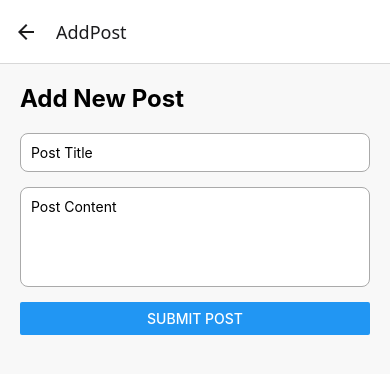
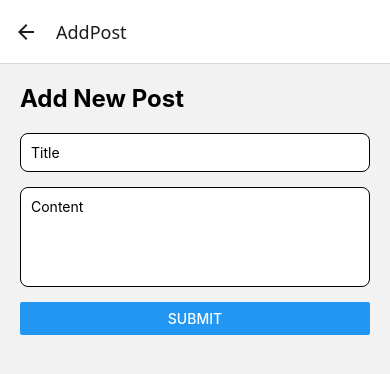
Before and after one commit to Mostak-Ahmmed/MyNativeApp, a React Native app: screen /AddPost in a window 390 px wide. Shown: the top 374 px of the page. Built offline with nearby package versions, Linux system fonts and the light colour scheme.

Commit message:
Initial commit of MyApp React Native project

```diff
--- a/App.tsx
+++ b/App.tsx
@@ -1,8 +1,14 @@
 import React from 'react';
 import AppNavigator from './src/navigation/AppNavigator';
+import { Provider } from 'react-redux';
+import { store } from './src/redux/store';
 
 const App = () => {
-  return <AppNavigator />;
+  return (
+    <Provider store={store}>
+      <AppNavigator />
+    </Provider>
+  );
 };
 
 export default App;
--- a/package.json
+++ b/package.json
@@ -13,12 +13,15 @@
     "@react-native/new-app-screen": "0.80.1",
     "@react-navigation/native": "^7.1.14",
     "@react-navigation/native-stack": "^7.3.21",
+    "@reduxjs/toolkit": "^2.8.2",
     "react": "19.1.0",
     "react-native": "0.80.1",
     "react-native-gesture-handler": "^2.27.1",
     "react-native-reanimated": "^3.18.0",
     "react-native-safe-area-context": "^5.5.2",
-    "react-native-screens": "^4.11.1"
+    "react-native-screens": "^4.11.1",
+    "react-redux": "^9.2.0",
+    "uuid": "^11.1.0"
   },
   "devDependencies": {
     "@babel/core": "^7.25.2",
@@ -34,6 +37,7 @@
     "@types/jest": "^29.5.13",
     "@types/react": "^19.1.0",
     "@types/react-test-renderer": "^19.1.0",
+    "@types/uuid": "^10.0.0",
     "eslint": "^8.19.0",
     "jest": "^29.6.3",
     "prettier": "2.8.8",
--- /dev/null
+++ b/src/redux/features/postSlice.ts
@@ -0,0 +1,28 @@
+import { createSlice, PayloadAction } from '@reduxjs/toolkit';
+
+type Post = {
+  id: string;
+  title: string;
+  content: string;
+};
+
+type PostState = {
+  list: Post[];
+};
+
+const initialState: PostState = {
+  list: [],
+};
+
+const postSlice = createSlice({
+  name: 'posts',
+  initialState,
+  reducers: {
+    addPost: (state, action: PayloadAction<Post>) => {
+      state.list.push(action.payload);
+    },
+  },
+});
+
+export const { addPost } = postSlice.actions;
+export default postSlice.reducer;
--- /dev/null
+++ b/src/redux/store.ts
@@ -0,0 +1,11 @@
+import { configureStore } from '@reduxjs/toolkit';
+import postReducer from './features/postSlice';
+
+export const store = configureStore({
+  reducer: {
+    posts: postReducer,
+  },
+});
+
+export type RootState = ReturnType<typeof store.getState>;
+export type AppDispatch = typeof store.dispatch;
--- a/src/screens/AddPostScreen.tsx
+++ b/src/screens/AddPostScreen.tsx
@@ -1,57 +1,51 @@
 import React, { useState } from 'react';
-import {
-  View,
-  Text,
-  TextInput,
-  Button,
-  StyleSheet,
-  Alert,
-} from 'react-native';
+import { View, Text, TextInput, Button, StyleSheet, Alert } from 'react-native';
+import { useDispatch } from 'react-redux';
+import { addPost } from '../redux/features/postSlice';
 import { NativeStackScreenProps } from '@react-navigation/native-stack';
 import { RootStackParamList } from '../navigation/AppNavigator';
+import { v4 as uuidv4 } from 'uuid';
 
 type Props = NativeStackScreenProps<RootStackParamList, 'AddPost'>;
 
 const AddPostScreen = ({ navigation }: Props) => {
   const [title, setTitle] = useState('');
   const [content, setContent] = useState('');
+  const dispatch = useDispatch();
 
-  const handlePostSubmit = () => {
+  const handleSubmit = () => {
     if (!title || !content) {
-      Alert.alert('Error', 'Please fill in both fields!');
+      Alert.alert('Error', 'All fields are required!');
       return;
     }
 
-    Alert.alert('Post Added', `Title: ${title}\nContent: ${content}`);
-    // Clear inputs
-    setTitle('');
-    setContent('');
+    console.log("Adding Post:", title, content);
 
-    // Optionally go back to home
+
+    dispatch(addPost({ id: Date.now().toString(), title, content }));
+
+    Alert.alert('Success', 'Post added!');
     navigation.goBack();
   };
 
   return (
     <View style={styles.container}>
       <Text style={styles.title}>Add New Post</Text>
-
       <TextInput
+        placeholder="Title"
         style={styles.input}
-        placeholder="Post Title"
         value={title}
         onChangeText={setTitle}
       />
-
       <TextInput
+        placeholder="Content"
         style={[styles.input, styles.textArea]}
-        placeholder="Post Content"
+        value={content}
+        onChangeText={setContent}
         multiline
         numberOfLines={5}
-        value={content}
-        onChangeText={setContent}
       />
-
-      <Button title="Submit Post" onPress={handlePostSubmit} />
+      <Button title="Submit" onPress={handleSubmit} />
     </View>
   );
 };
@@ -59,14 +53,13 @@ const AddPostScreen = ({ navigation }: Props) => {
 export default AddPostScreen;
 
 const styles = StyleSheet.create({
-  container: { flex: 1, padding: 20, backgroundColor: '#f8f8f8' },
+  container: { flex: 1, padding: 20 },
   title: { fontSize: 24, fontWeight: 'bold', marginBottom: 20 },
   input: {
     borderWidth: 1,
-    borderColor: '#aaa',
-    borderRadius: 8,
     padding: 10,
     marginBottom: 15,
+    borderRadius: 8,
     backgroundColor: '#fff',
   },
   textArea: {
--- a/src/screens/HomeScreen.tsx
+++ b/src/screens/HomeScreen.tsx
@@ -1,17 +1,32 @@
 import React from 'react';
-import { View, Text, StyleSheet, Button } from 'react-native';
+import { View, Text, Button, StyleSheet, FlatList } from 'react-native';
 import { NativeStackScreenProps } from '@react-navigation/native-stack';
 import { RootStackParamList } from '../navigation/AppNavigator';
+import { useSelector } from 'react-redux';
+import { RootState } from '../redux/store';
 
 type Props = NativeStackScreenProps<RootStackParamList, 'Home'>;
 
 const HomeScreen = ({ route, navigation }: Props) => {
   const { username } = route.params;
+  const posts = useSelector((state: RootState) => state.posts.list);
 
   return (
     <View style={styles.container}>
       <Text style={styles.title}>Welcome, {username}!</Text>
-      <Button title="➕ Add New Post" onPress={() => navigation.navigate('AddPost')} />
+      <Button title="Add Post" onPress={() => navigation.navigate('AddPost')} />
+
+      <Text style={styles.subtitle}>Your Posts:</Text>
+      <FlatList
+        data={posts}
+        keyExtractor={(item) => item.id}
+        renderItem={({ item }) => (
+          <View style={styles.postCard}>
+            <Text style={styles.postTitle}>{item.title}</Text>
+            <Text>{item.content}</Text>
+          </View>
+        )}
+      />
     </View>
   );
 };
@@ -19,6 +34,18 @@ const HomeScreen = ({ route, navigation }: Props) => {
 export default HomeScreen;
 
 const styles = StyleSheet.create({
-  container: { flex: 1, justifyContent: 'center', alignItems: 'center', padding: 20 },
-  title: { fontSize: 28, fontWeight: 'bold', marginBottom: 20 },
+  container: { flex: 1, padding: 20 },
+  title: { fontSize: 24, fontWeight: 'bold', marginBottom: 10 },
+  subtitle: { fontSize: 20, marginVertical: 10 },
+  postCard: {
+    backgroundColor: '#e6e6e6',
+    padding: 15,
+    borderRadius: 8,
+    marginBottom: 10,
+  },
+  postTitle: {
+    fontWeight: 'bold',
+    fontSize: 18,
+    marginBottom: 5,
+  },
 });
```
Also changed, not shown: 1 other file (tests, documents, lock files or other folders).
